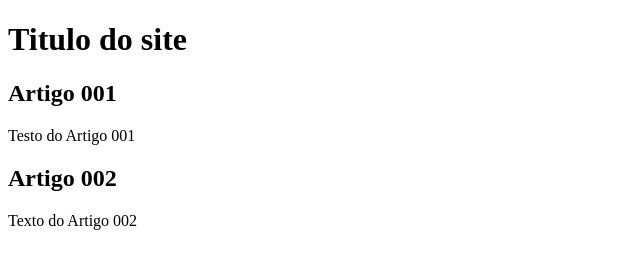
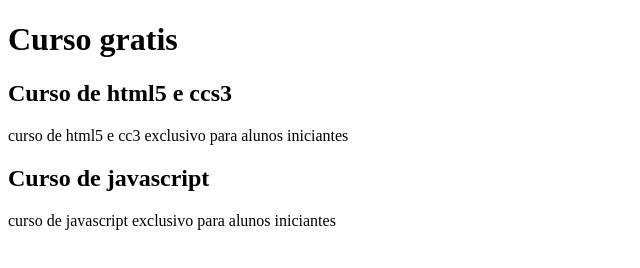
Before and after one commit to georgespeed/Projeto-Site, a plain HTML site: page index.html in a window 1280 px wide. Shown: the whole page, without its empty margins (0-640 px from the left). Drawn offline with Linux system fonts and the light colour scheme.

Commit message:
inicio do conteudo

```diff
--- a/index.html
+++ b/index.html
@@ -9,15 +9,15 @@
 <body>
     <main>
         <head>
-            <h1>Titulo do site</h1>
+            <h1>Curso gratis</h1>
         </head>
         <article>
-            <h2>Artigo 001</h2>
-            <p>Testo do Artigo 001</p>
+            <h2>Curso de html5 e ccs3</h2>
+            <p>curso de html5 e cc3 exclusivo para alunos iniciantes</p>
         </article>
         <article>
-            <h2>Artigo 002</h2>
-            <p>Texto do Artigo 002</p>
+            <h2>Curso de javascript</h2>
+            <p>curso de javascript exclusivo para alunos iniciantes</p>
         </article>
     </main>
 </body>
```
